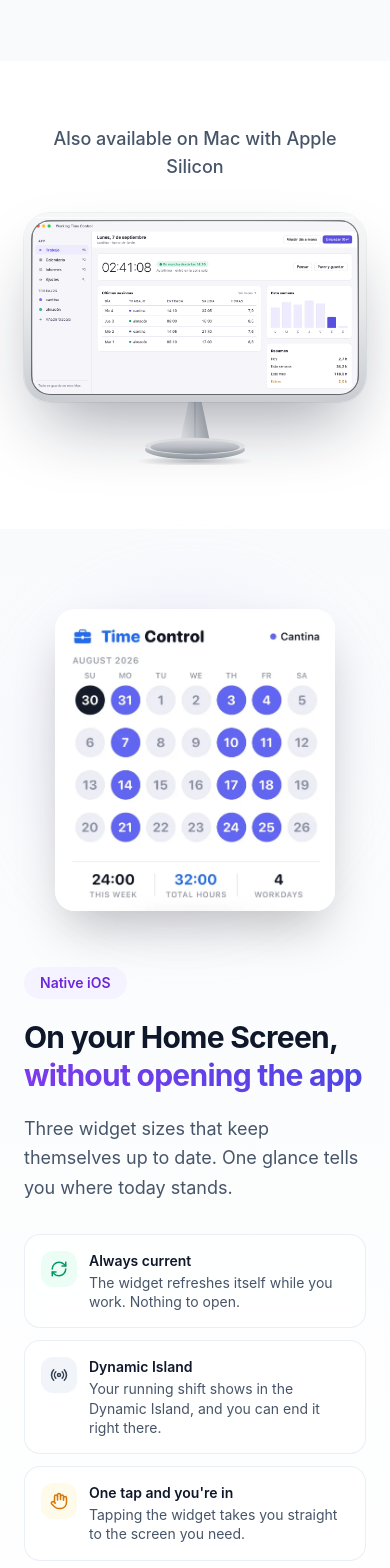
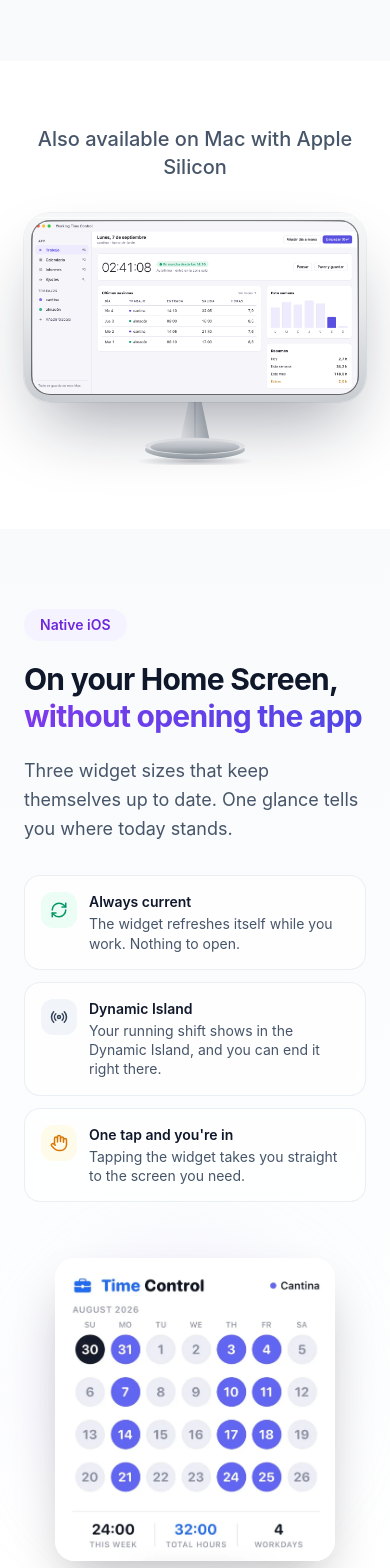
Before and after one commit to donia1222/worktrack-landing, a Next.js app: page / in a window 390 px wide. Shown: the part 8600-10168 px from the top of the page. Built offline with nearby package versions, Linux system fonts and the light colour scheme; no server answers.

Commit message:
,update141“

```diff
--- a/components/MacTeaser.tsx
+++ b/components/MacTeaser.tsx
@@ -58,7 +58,7 @@ export default function MacTeaser() {
   return (
     <section className="bg-white py-16 lg:py-24">
       <div className="mx-auto max-w-4xl px-6 text-center">
-        <p className="mb-8 text-lg font-medium text-slate-600">{t("mac.caption")}</p>
+        <p className="mb-8 text-xl font-medium text-slate-600 sm:text-2xl">{t("mac.caption")}</p>
 
         <motion.div
           initial={{ opacity: 0, y: 24 }}
--- a/components/SmartWidgets.tsx
+++ b/components/SmartWidgets.tsx
@@ -36,7 +36,7 @@ export default function SmartWidgets() {
               teléfono (no tiene el resto de la interfaz alrededor), así que
               meterla en un marco de móvil mentía sobre lo que es. Va sola,
               con esquinas redondeadas, sobre un halo del color de la app. */}
-          <div className="relative flex justify-center lg:order-2">
+          <div className="relative order-2 flex justify-center">
             <div className="absolute h-[300px] w-[300px] rounded-full bg-gradient-to-br from-violet-200/50 to-transparent blur-2xl" />
             <motion.div
               initial={{ opacity: 0, y: 24 }}
@@ -55,7 +55,7 @@ export default function SmartWidgets() {
             </motion.div>
           </div>
 
-          <div className="lg:order-1">
+          <div className="order-1">
             <span className="inline-flex items-center gap-2 rounded-full bg-violet-50 px-4 py-1.5 text-sm font-semibold text-violet-700">
               {t("smartWidgets.badge")}
             </span>
```
Also changed, not shown: 1 other file (tests, documents, lock files or other folders).
